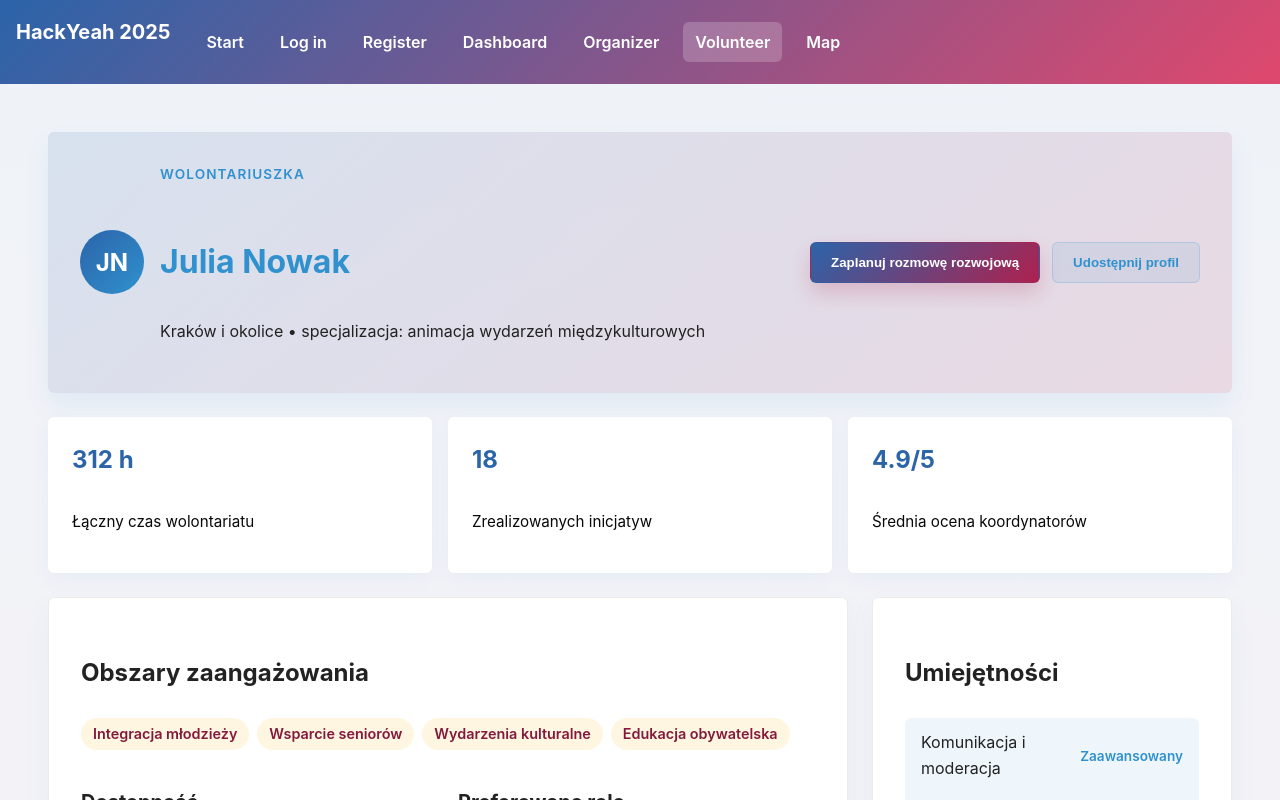
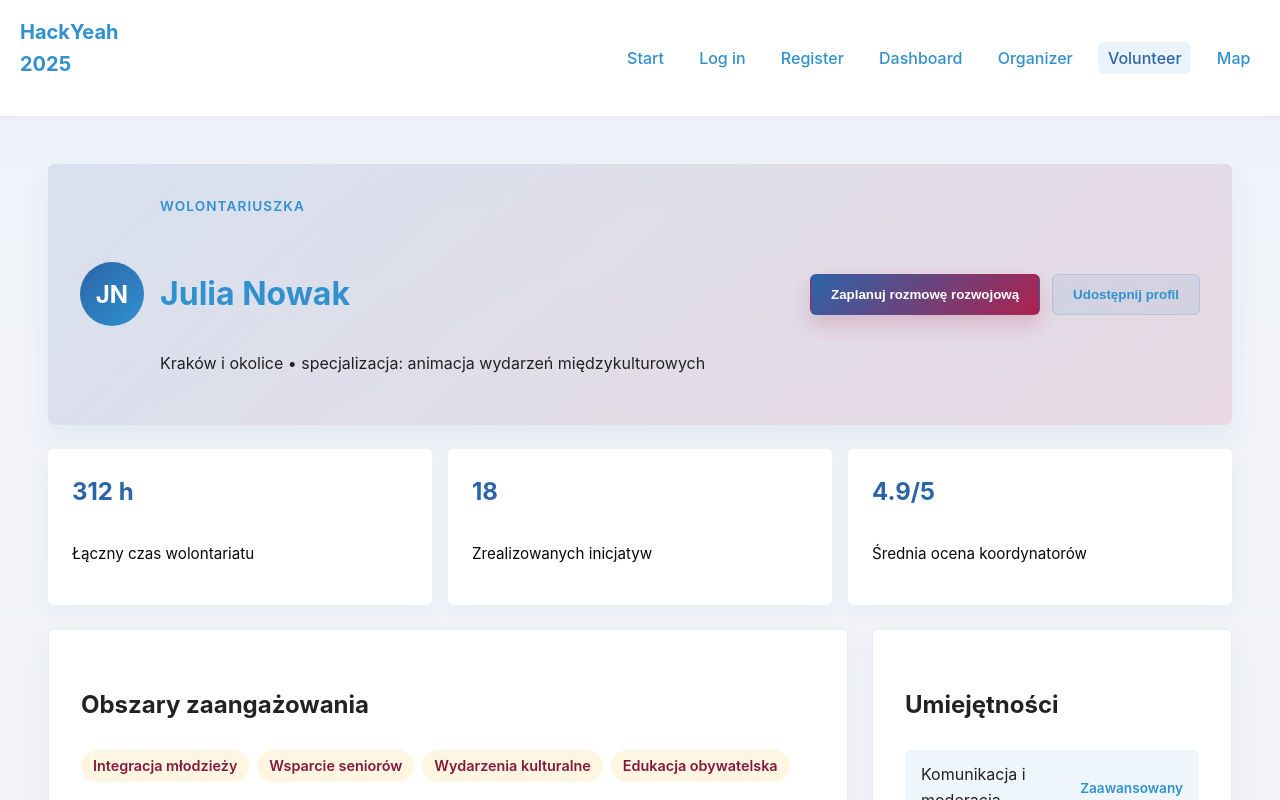
Before and after one commit to RedMed-Software/hack-yeah-2025, a React (Vite) app in the folder frontend/: page /volunteer in a window 1280 px wide. Shown: the top 800 px of the page. Built offline with nearby package versions, Linux system fonts and the light colour scheme; no server answers; what @ory/client-fetch would draw is missing.

Commit message:
next styles

```diff
--- a/frontend/src/App.jsx
+++ b/frontend/src/App.jsx
@@ -60,19 +60,28 @@ export default function App() {
             type="button"
             className="menu-toggle"
             aria-expanded={isMenuOpen}
-            aria-controls="primary-navigation"
             onClick={toggleMenu}
           >
-            Menu
-            <span aria-hidden="true" className="menu-icon">☰</span>
+            ☰
           </button>
-          <nav id="primary-navigation" className={isMenuOpen ? 'nav is-open' : 'nav'}>
+
+          <nav className={`nav ${isMenuOpen ? 'is-open' : ''}`}>
+            <button
+              type="button"
+              className="menu-toggle"
+              aria-expanded={isMenuOpen}
+              onClick={toggleMenu}
+            >
+              ✕
+            </button>
             {navigationItems.map((item) => (
               <NavLink
                 key={item.to}
                 to={item.to}
-                className={({ isActive }) => (isActive ? 'nav-link active' : 'nav-link')}
                 onClick={handleNavigation}
+                className={({ isActive }) =>
+                  isActive ? 'nav-link active' : 'nav-link'
+                }
               >
                 {item.label}
               </NavLink>
@@ -84,6 +93,7 @@ export default function App() {
             ) : null}
           </nav>
         </header>
+
         <main className="content">
           <Routes>
             <Route path="/" element={<PublicInfoPage />} />
--- a/frontend/src/App.scss
+++ /dev/null
@@ -1,88 +0,0 @@
-@use './main' as *;
-
-.app {
-  min-height: 100vh;
-  background: $color-bg;
-  display: flex;
-  flex-direction: column;
-}
-
-.header {
-  display: flex;
-  align-items: center;
-  justify-content: space-between;
-  padding: 1rem 1.5rem;
-  background: $color-primary-mid;
-  color: #fff;
-  box-shadow: 0 2px 8px rgba($color-primary-mid, 0.08);
-
-  .brand {
-    font-weight: 700;
-    font-size: 1.2rem;
-    letter-spacing: 0.03em;
-  }
-
-  .nav {
-    display: flex;
-    gap: 1rem;
-
-    .nav-link {
-      color: #fff;
-      text-decoration: none;
-      font-weight: 500;
-      padding: 0.4em 0.8em;
-      border-radius: $border-radius;
-      transition: background-color 0.2s, color 0.2s;
-
-      &.active {
-        background: $color-primary-start;
-        color: #fff;
-      }
-
-      &:hover {
-        background: rgba($color-primary-end, 0.15);
-        color: #fff;
-      }
-    }
-  }
-}
-
-.content {
-  flex: 1;
-  padding: 2rem 1rem;
-  max-width: 600px;
-  margin: 0 auto;
-}
-
-.page {
-  background: $color-bg;
-  border-radius: $border-radius;
-  box-shadow: 0 2px 12px rgba($color-primary-mid, 0.04);
-  padding: 2rem 1.5rem;
-  margin-bottom: 2rem;
-}
-
-.form {
-  display: flex;
-  flex-direction: column;
-  gap: 1.2rem;
-}
-
-@media (max-width: 600px) {
-  .header {
-    flex-direction: column;
-    align-items: flex-start;
-    padding: 1rem;
-    .nav {
-      flex-wrap: wrap;
-      gap: 0.5rem;
-    }
-  }
-  .content {
-    padding: 1rem 0.5rem;
-    max-width: 100%;
-  }
-  .page {
-    padding: 1rem 0.5rem;
-  }
-}
--- a/frontend/src/main.scss
+++ b/frontend/src/main.scss
@@ -79,18 +79,116 @@ span {
 
 .header {
   display: flex;
-  flex-direction: column;
-  gap: 0.75rem;
-  padding: 1rem;
-  background: linear-gradient(135deg, $color-primary-start, $color-primary-end);
-  color: #fff;
+  align-items: center;
+  justify-content: space-between;
+  padding: 1rem 1.25rem;
+  background: #fff;
+  color: $color-primary-mid;
+  box-shadow: 0 2px 6px rgba(0, 0, 0, 0.05);
+  position: relative;
+  z-index: 200;
+
+  .brand {
+    font-weight: 700;
+    font-size: 1.25rem;
+    color: $color-primary-mid;
+  }
+
+  .menu-toggle {
+    display: inline-flex;
+    align-items: center;
+    gap: 0.4rem;
+    background: none;
+    border: none;
+    font-size: 1.8rem;
+    font-weight: 600;
+    color: $color-primary-mid;
+    cursor: pointer;
+    padding: 0.4rem 0.75rem;
+    border-radius: $border-radius;
+    transition: background-color 0.2s;
+
+    &:hover {
+      background: rgba($color-primary-mid, 0.08);
+    }
+
+    .menu-icon {
+      font-size: 1.4rem;
+    }
+  }
+
+  .nav {
+    position: fixed;
+    top: 0;
+    right: 0;
+    width: 100vw;
+    height: 100vh;
+    background: #fff;
+    box-shadow: -4px 0 20px rgba(0, 0, 0, 0.08);
+    display: flex;
+    flex-direction: column;
+    padding: 2rem 1.5rem;
+    transform: translateX(100%);
+    transition: transform 0.3s ease-in-out;
+
+    &.is-open {
+      transform: translateX(0);
+    }
+
+    .nav-link {
+      color: $color-primary-mid;
+      font-weight: 600;
+      text-decoration: none;
+      padding: 0.75rem 0.5rem;
+      border-radius: $border-radius;
+      transition: background-color 0.2s;
+
+      &.active {
+        color: #fff;
+        background: $color-primary-mid;
+      }
+
+      &:hover {
+        background: rgba($color-primary-mid, 0.08);
+      }
+    }
+  }
+
+  @media (min-width: 768px) {
+    .menu-toggle {
+      display: none;
+    }
+
+    .nav {
+      position: static;
+      transform: none;
+      height: auto;
+      flex-direction: row;
+      gap: 1rem;
+      box-shadow: none;
+      background: transparent;
+      padding: 0;
+      display: flex;
+      justify-content: flex-end;
+
+      .nav-link {
+        color: $color-primary-mid;
+        padding: 0.4rem 0.6rem;
+        font-weight: 500;
+
+        &.active {
+          background: rgba($color-primary-mid, 0.1);
+          color: $color-primary-start;
+        }
+
+        &:hover {
+          background: rgba($color-primary-mid, 0.05);
+        }
+      }
+    }
+  }
 }
 
-.brand {
-  font-size: 1.25rem;
-  font-weight: 700;
-  color: #fff;
-}
 
 .account-chip {
   display: inline-flex;
@@ -444,3 +542,10 @@ label {
     // max-width: 720px;
   }
 }
+
+
+.leaflet-pane,
+.leaflet-top,
+.leaflet-bottom {
+    z-index: 0 !important;
+}
```
